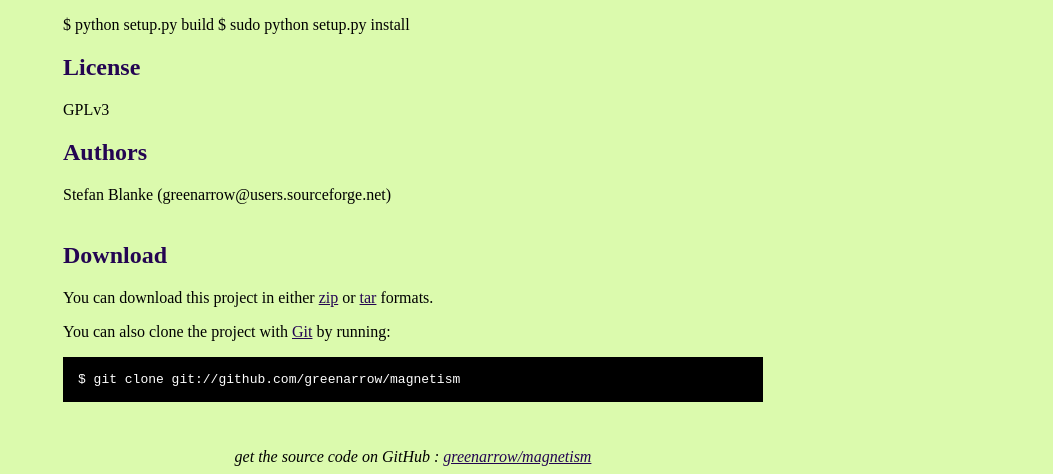
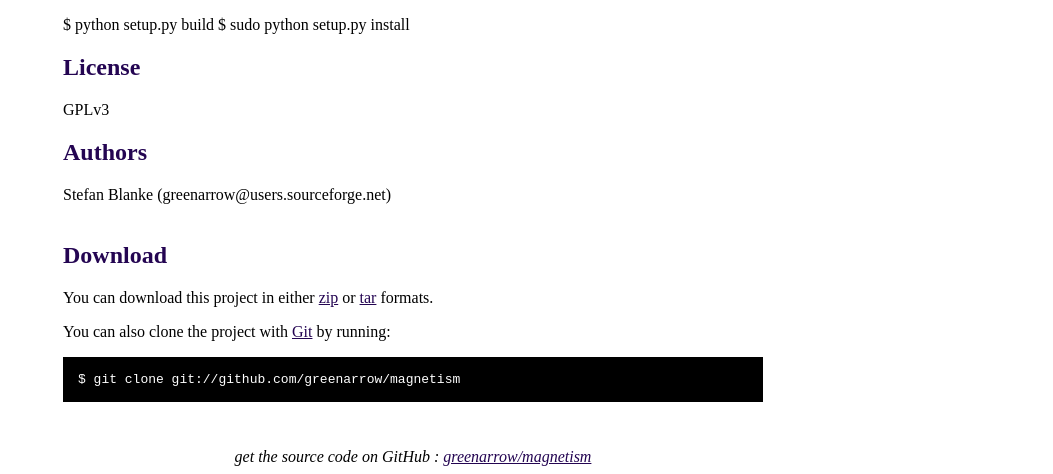
Before and after one commit to greenarrow/magnetism, a plain HTML site: page index.html in a window 1280 px wide. Shown: the part 330-804 px from the top of the page, without its empty margins (227-1280 px from the left). Drawn offline with Linux system fonts and the light colour scheme.

Commit message:
Fixed page colour

```diff
--- a/index.html
+++ b/index.html
@@ -10,7 +10,7 @@
 	<style type="text/css">
 		body {
   		margin-top: 1.0em;
-  		background-color: #dbfaad;
+  		background-color: #ffffff;
 		  font-family: "Helvetica,Arial,FreeSans";
   		color: #000000;
     }
```
